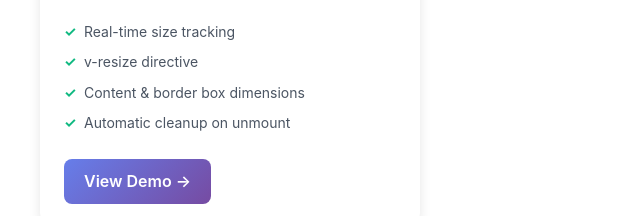
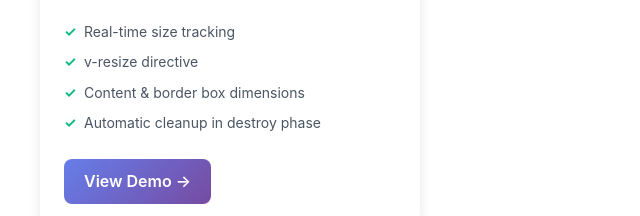
Before and after one commit to mintjamsinc/ichigojs, a website: page docs/index.html in a window 1280 px wide. Shown: the part 2916-3132 px from the top of the page, 0-640 px from the left. Drawn offline with Linux system fonts and the light colour scheme.

Commit message:
fix: update description of automatic cleanup in resize observer documentation

```diff
--- a/docs/index.html
+++ b/docs/index.html
@@ -558,7 +558,7 @@
               <li>Real-time size tracking</li>
               <li>v-resize directive</li>
               <li>Content & border box dimensions</li>
-              <li>Automatic cleanup on unmount</li>
+              <li>Automatic cleanup in destroy phase</li>
             </ul>
             <a href="resize-observer.html" class="example-link">View Demo →</a>
           </div>
```
